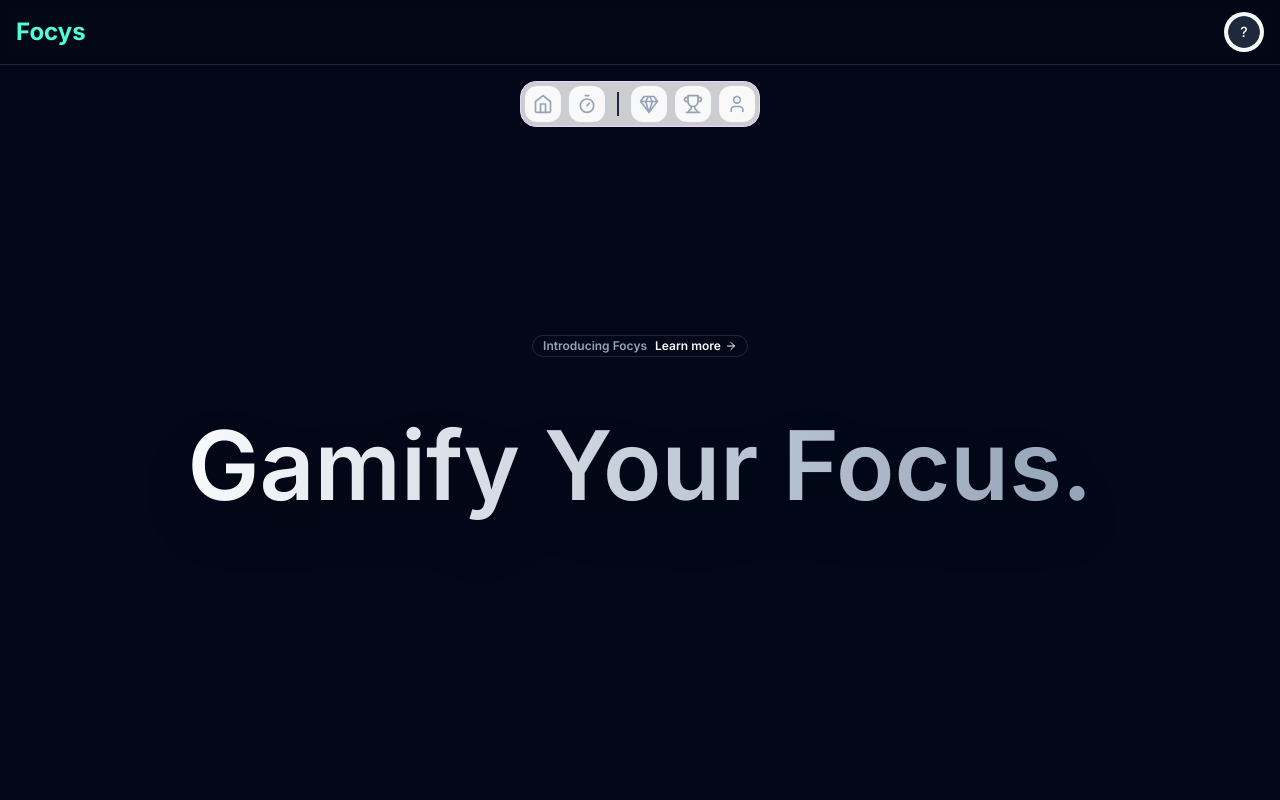
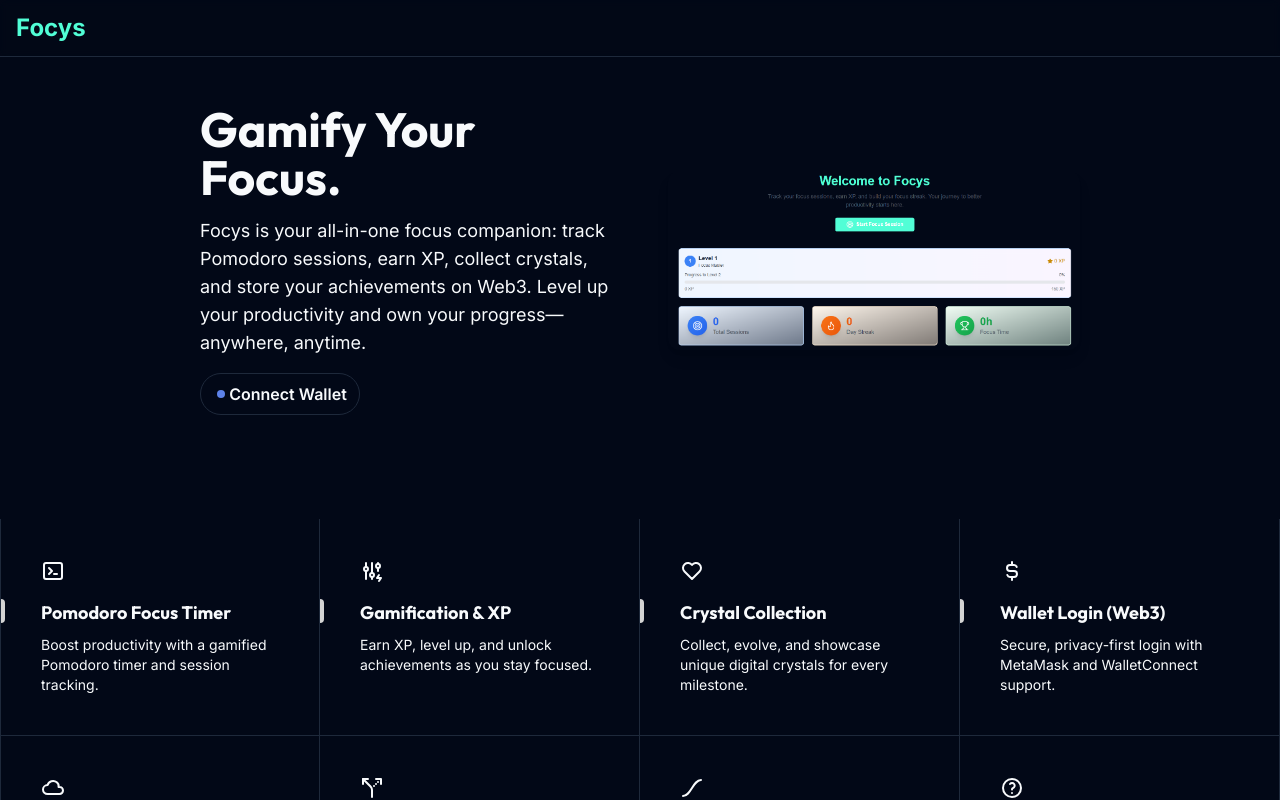
Before and after one commit to er4l1m4d/Focys, a React (Vite) app: page / in a window 1280 px wide. Shown: the top 800 px of the page. Built offline with nearby package versions, Linux system fonts and the light colour scheme; the HTML template or start-up script is replaced by a standard one.

Commit message:
Phase 7 Edits ver1.0
changed fonts, added the landing page, added features & a footer

```diff
--- a/index.html
+++ b/index.html
@@ -4,6 +4,7 @@
     <meta charset="UTF-8" />
     <link rel="icon" type="image/svg+xml" href="/vite.svg" />
     <meta name="viewport" content="width=device-width, initial-scale=1.0" />
+    <link href="https://fonts.googleapis.com/css2?family=Inter:wght@400;500;600&family=Outfit:wght@400;600;700&display=swap" rel="stylesheet" />
     <title>Focys</title>
     <script>
       // Polyfill Buffer globally before any modules load
--- a/package.json
+++ b/package.json
@@ -20,6 +20,7 @@
     "@radix-ui/react-progress": "^1.0.0",
     "@radix-ui/react-slot": "^1.2.3",
     "@radix-ui/react-toast": "^1.1.5",
+    "@tabler/icons-react": "^3.34.1",
     "@tanstack/react-query": "^4.36.1",
     "buffer": "^6.0.3",
     "class-variance-authority": "^0.7.1",
--- a/src/App.tsx
+++ b/src/App.tsx
@@ -32,14 +32,13 @@
             <Link to="/" className="text-2xl font-bold" style={{ color: '#51FED6' }}>
               Focys
             </Link>
-
-            {/* User Profile */}
-            <UserProfile />
+            {/* Only show UserProfile if connected and not on landing page */}
+            {isConnected && window.location.pathname !== '/' && <UserProfile />}
           </div>
         </header>
 
-        {/* Navigation */}
-        <FocysNavigation />
+        {/* Only show navigation if connected and not on landing page */}
+        {isConnected && window.location.pathname !== '/' && <FocysNavigation />}
 
         {/* Main content - Mobile-optimized spacing */}
         <main className="pb-4 sm:pb-6">
--- /dev/null
+++ b/src/components/ui/feature-section-with-hover-effects.tsx
@@ -0,0 +1,104 @@
+import { cn } from "@/lib/utils";
+import {
+  IconAdjustmentsBolt,
+  IconCloud,
+  IconCurrencyDollar,
+  IconEaseInOut,
+  IconHeart,
+  IconHelp,
+  IconRouteAltLeft,
+  IconTerminal2,
+} from "@tabler/icons-react";
+
+export function FeaturesSectionWithHoverEffects() {
+  const features = [
+    {
+      title: "Pomodoro Focus Timer",
+      description: "Boost productivity with a gamified Pomodoro timer and session tracking.",
+      icon: <IconTerminal2 />,
+    },
+    {
+      title: "Gamification & XP",
+      description: "Earn XP, level up, and unlock achievements as you stay focused.",
+      icon: <IconAdjustmentsBolt />,
+    },
+    {
+      title: "Crystal Collection",
+      description: "Collect, evolve, and showcase unique digital crystals for every milestone.",
+      icon: <IconHeart />,
+    },
+    {
+      title: "Wallet Login (Web3)",
+      description: "Secure, privacy-first login with MetaMask and WalletConnect support.",
+      icon: <IconCurrencyDollar />,
+    },
+    {
+      title: "Permanent Progress Logging",
+      description: "Store your focus history on Irys for true ownership and transparency.",
+      icon: <IconCloud />,
+    },
+    {
+      title: "Offline & PWA Support",
+      description: "Track sessions anywhere—offline-first and installable as a PWA.",
+      icon: <IconRouteAltLeft />,
+    },
+    {
+      title: "Future NFT Rewards",
+      description: "Unlock rare NFT badges for focus streaks and achievements (coming soon).",
+      icon: <IconEaseInOut />,
+    },
+    {
+      title: "Privacy-First Design",
+      description: "Your focus data is yours alone—no ads, no tracking, open-source ethos.",
+      icon: <IconHelp />,
+    },
+  ];
+  return (
+    <div className="grid grid-cols-1 md:grid-cols-2 lg:grid-cols-4  relative z-10 py-10 max-w-7xl mx-auto">
+      {features.map((feature, index) => (
+        <Feature key={feature.title} {...feature} index={index} />
+      ))}
+    </div>
+  );
+}
+
+const Feature = ({
+  title,
+  description,
+  icon,
+  index,
+}: {
+  title: string;
+  description: string;
+  icon: React.ReactNode;
+  index: number;
+}) => {
+  return (
+    <div
+      className={cn(
+        "flex flex-col lg:border-r  py-10 relative group/feature dark:border-neutral-800",
+        (index === 0 || index === 4) && "lg:border-l dark:border-neutral-800",
+        index < 4 && "lg:border-b dark:border-neutral-800"
+      )}
+    >
+      {index < 4 && (
+        <div className="opacity-0 group-hover/feature:opacity-100 transition duration-200 absolute inset-0 h-full w-full bg-gradient-to-t from-neutral-100 dark:from-neutral-800 to-transparent pointer-events-none" />
+      )}
+      {index >= 4 && (
+        <div className="opacity-0 group-hover/feature:opacity-100 transition duration-200 absolute inset-0 h-full w-full bg-gradient-to-b from-neutral-100 dark:from-neutral-800 to-transparent pointer-events-none" />
+      )}
+      <div className="mb-4 relative z-10 px-10 text-foreground">
+        {icon}
+      </div>
+      <div className="text-lg font-bold mb-2 relative z-10 px-10">
+        <div className="absolute left-0 inset-y-0 h-6 group-hover/feature:h-8 w-1 rounded-tr-full rounded-br-full bg-neutral-300 dark:bg-neutral-700 group-hover/feature:bg-blue-500 transition-all duration-200 origin-center" />
+        <span className="group-hover/feature:translate-x-2 transition duration-200 inline-block text-foreground font-outfit">
+          {title}
+        </span>
+      </div>
+      <p className="text-sm text-foreground max-w-xs relative z-10 px-10">
+        {description}
+      </p>
+    </div>
+  );
+};
--- /dev/null
+++ b/src/components/ui/interactive-hover-button-demo.tsx
@@ -0,0 +1,11 @@
+import { InteractiveHoverButton } from "@/components/ui/interactive-hover-button";
+
+function InteractiveHoverButtonDemo() {
+  return (
+    <div className="relative justify-center">
+      <InteractiveHoverButton />
+    </div>
+  );
+}
+
+export { InteractiveHoverButtonDemo };
--- /dev/null
+++ b/src/components/ui/interactive-hover-button.tsx
@@ -0,0 +1,37 @@
+import React from "react";
+import { ArrowRight } from "lucide-react";
+import { cn } from "@/lib/utils";
+
+interface InteractiveHoverButtonProps
+  extends React.ButtonHTMLAttributes<HTMLButtonElement> {
+  text?: string;
+}
+
+const InteractiveHoverButton = React.forwardRef<
+  HTMLButtonElement,
+  InteractiveHoverButtonProps
+>(({ text = "Button", className, ...props }, ref) => {
+  return (
+    <button
+      ref={ref}
+      className={cn(
+        "group relative w-40 cursor-pointer overflow-hidden rounded-full border bg-background p-2 text-center font-semibold",
+        className,
+      )}
+      {...props}
+    >
+      <span className="inline-block translate-x-2 transition-all duration-300 group-hover:translate-x-12 group-hover:opacity-0">
+        {text}
+      </span>
+      <div className="absolute top-0 z-10 flex h-full w-full translate-x-12 items-center justify-center gap-2 text-primary-foreground opacity-0 transition-all duration-300 group-hover:-translate-x-1 group-hover:opacity-100">
+        <span>{text}</span>
+        <ArrowRight />
+      </div>
+      <div className="absolute left-[10%] top-[40%] h-2 w-2 scale-[1] rounded-lg bg-primary transition-all duration-300 group-hover:left-[0%] group-hover:top-[0%] group-hover:h-full group-hover:w-full group-hover:scale-[1.8] group-hover:bg-primary"></div>
+    </button>
+  );
+});
+
+InteractiveHoverButton.displayName = "InteractiveHoverButton";
+
+export { InteractiveHoverButton };
--- a/src/index.css
+++ b/src/index.css
@@ -1,4 +1,5 @@
 @import url('https://fonts.googleapis.com/css2?family=Inter:wght@100;200;300;400;500;600;700;800;900&display=swap');
+@import url('https://fonts.googleapis.com/css2?family=Outfit:wght@400;500;600;700;800;900&display=swap');
 
 @tailwind base;
 @tailwind components;
@@ -6,7 +7,11 @@
 
 @layer base {
   html {
+    /* fallback for legacy browsers */
     font-family: 'Inter', sans-serif;
+  }
+  body {
+    @apply font-sans;
   }
 
   :root {
@@ -31,6 +36,13 @@
     --ring: 224.3 76.3% 48%;
     --radius: 0.5rem;
   }
+
+  .heading-outfit {
+    font-family: 'Outfit', sans-serif;
+  }
+  h1, h2, h3, h4, h5, h6 {
+    @apply font-outfit;
+  }
 }
 
 @layer base {
@@ -40,6 +52,12 @@
   body {
     @apply bg-background text-foreground;
     font-feature-settings: "rlig" 1, "calt" 1;
+  }
+}
+
+@layer utilities {
+  .font-outfit {
+    font-family: 'Outfit', sans-serif;
   }
 }
 
--- a/src/pages/Landing.tsx
+++ b/src/pages/Landing.tsx
@@ -1,7 +1,9 @@
-import { HeroSection } from "@/components/ui/hero-section";
+import { InteractiveHoverButton } from "@/components/ui/interactive-hover-button";
+import dashboardImage from "../../focys dashboard.png";
+import { FeaturesSectionWithHoverEffects } from "@/components/ui/feature-section-with-hover-effects";
+import { Github } from "lucide-react";
 import { useWalletStore } from "@/stores/useWalletStore";
 import { useNavigate } from "react-router-dom";
-import { ArrowRight, Github } from "lucide-react";
 
 export default function Landing() {
   const { setConnection, currentProfile } = useWalletStore();
@@ -33,36 +35,32 @@
   }
 
   return (
-    <HeroSection
-      badge={{
-        text: "Introducing Focys",
-        action: {
-          text: "Learn more",
-          href: "/about",
-        },
-      }}
-      title="Gamify Your Focus."
-      description="Focys helps you build deep focus habits and track your progress, with Web3-powered rewards and permanent session history."
-      actions={[
-        {
-          text: "Get Started",
-          href: "#",
-          icon: <ArrowRight className="h-5 w-5" />,
-          variant: "default",
-          onClick: connectWallet,
-        },
-        {
-          text: "GitHub",
-          href: "https://github.com/er4l1m4d/Focys",
-          icon: <Github className="h-5 w-5" />,
-          variant: "outline",
-        },
-      ]}
-      image={{
-        light: "https://images.unsplash.com/photo-1506744038136-46273834b3fb?auto=format&fit=crop&w=1248&q=80",
-        dark: "https://images.unsplash.com/photo-1465101046530-73398c7f28ca?auto=format&fit=crop&w=1248&q=80",
-        alt: "Focys App Screenshot",
-      }}
-    />
+    <div className="w-full flex flex-col items-center">
+      <div className="w-full max-w-4xl mx-auto">
+        <div className="flex flex-col md:flex-row items-center justify-between gap-6 md:gap-10 mt-8 md:mt-12 w-full">
+          <div className="flex-1 min-w-0 md:max-w-[50%] px-2">
+            <h1 className="text-4xl md:text-5xl font-bold heading-outfit text-foreground mb-4 text-center md:text-left">Gamify Your Focus.</h1>
+            <p className="text-lg text-foreground mb-4 text-center md:text-left">Focys is your all-in-one focus companion: track Pomodoro sessions, earn XP, collect crystals, and store your achievements on Web3. Level up your productivity and own your progress—anywhere, anytime.</p>
+            <div className="flex justify-center md:justify-start mt-4">
+              <InteractiveHoverButton text="Connect Wallet" onClick={connectWallet} />
+            </div>
+          </div>
+          <div className="flex-1 min-w-0 md:max-w-[50%] flex justify-center md:justify-end px-2">
+            <img
+              src={dashboardImage}
+              alt="Focys Dashboard Screenshot"
+              className="rounded-xl shadow-lg object-cover w-full h-auto max-h-[340px]"
+              style={{maxWidth: '100%', aspectRatio: '16/7', background:'#181B23'}} // fallback bg for transparency
+            />
+          </div>
+        </div>
+      </div>
+      <div className="mt-16">
+        <FeaturesSectionWithHoverEffects />
+      </div>
+      <footer className="w-full py-6 flex justify-center items-center text-sm text-muted-foreground">
+        Made with <span className="mx-1 text-red-500">♥</span> by <a href="https://x.com/jigz_crypto" target="_blank" rel="noopener noreferrer" className="underline hover:text-primary">Jigz</a>
+      </footer>
+    </div>
   );
 }
--- a/tailwind.config.js
+++ b/tailwind.config.js
@@ -42,8 +42,8 @@
         },
       },
       fontFamily: {
-        sans: ['Inter', 'sans-serif'],
-        mono: ['Inter', 'sans-serif'],
+        sans: ["Inter", ...require("tailwindcss/defaultTheme").fontFamily.sans],
+        outfit: ["Outfit", "sans-serif"],
       },
       animation: {
         'pulse-slow': 'pulse 3s cubic-bezier(0.4, 0, 0.6, 1) infinite',
```
Also changed, not shown: src/components/ui/feature-section-with-hover-effects-demo.tsx (added, +14 -0 lines), focys dashboard.png (added), 1 other file (tests, documents, lock files or other folders).
